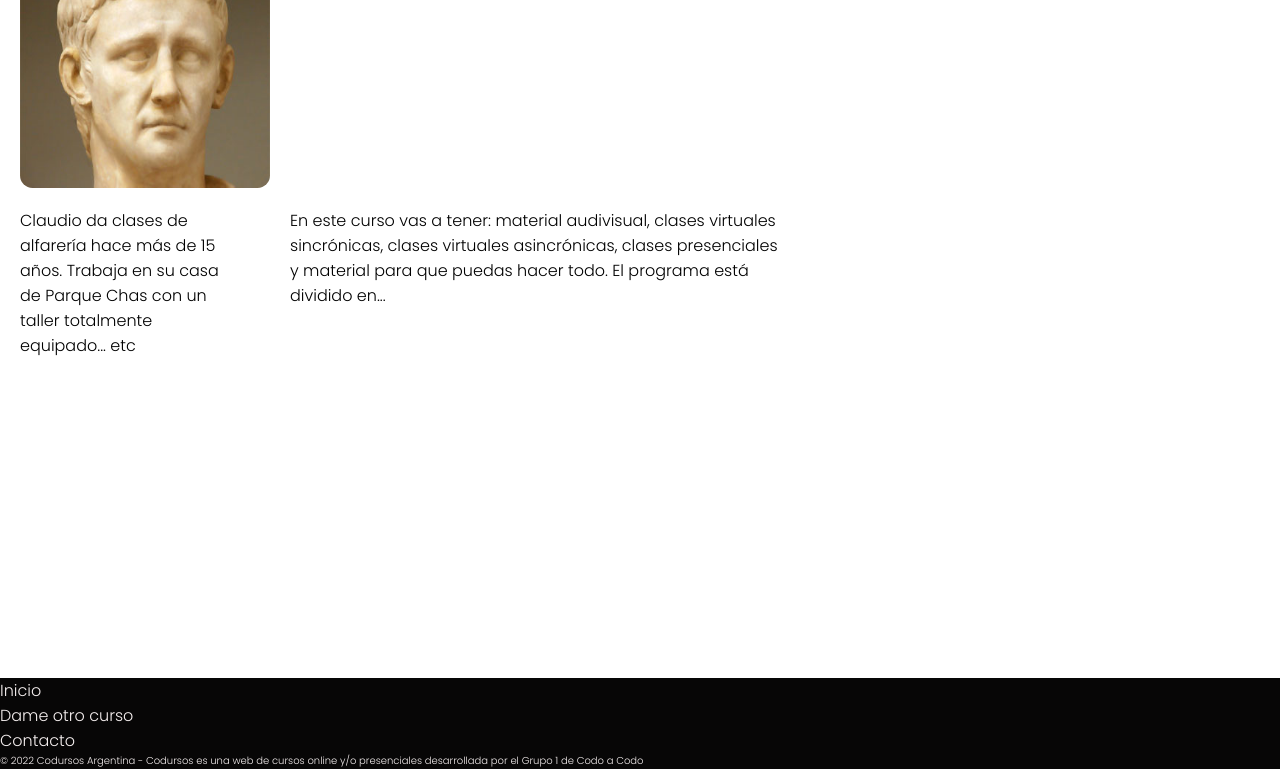
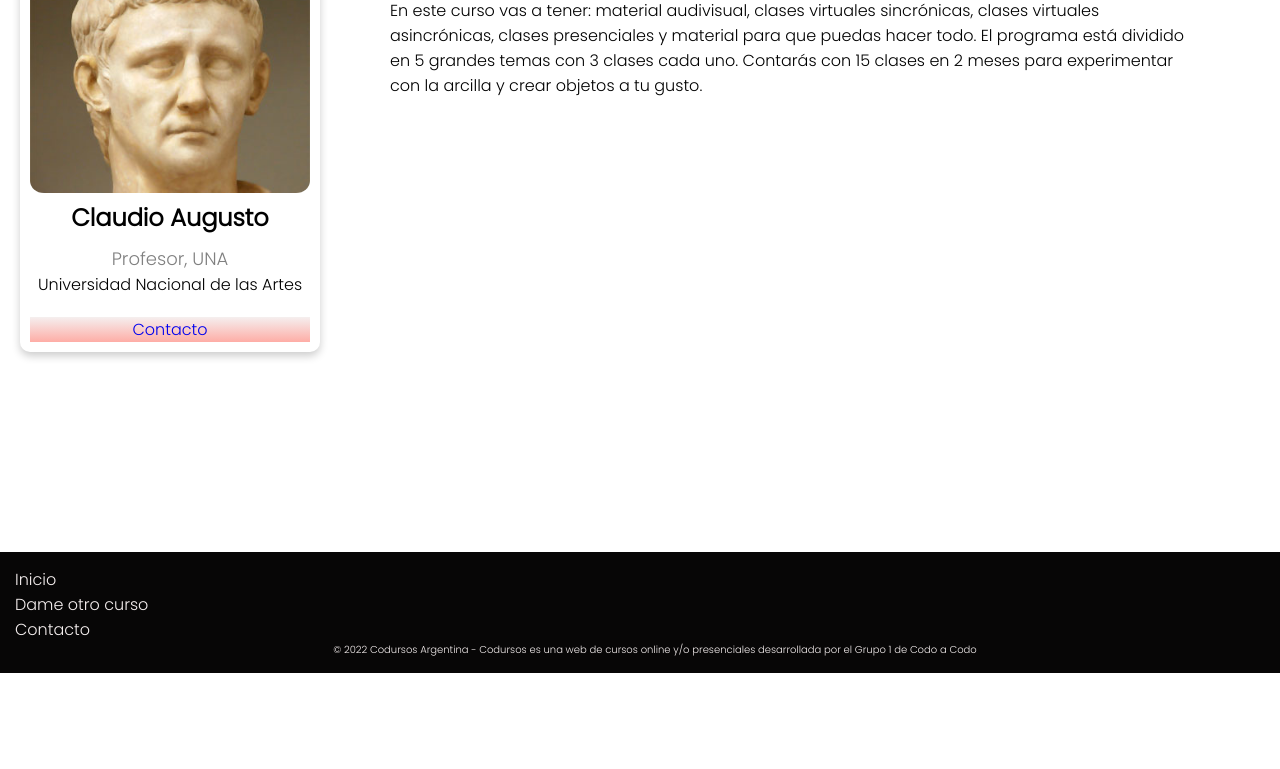
Before and after one commit to osvaemi/Proyecto---Grupo-1---Codo-a-Codo, a plain HTML site: page curso1.html in a window 1280 px wide. Shown: the part 350-1119 px from the top of the page. After the commit the page ends 1023 px from the top, so only its background shows below. Drawn offline with Linux system fonts and the light colour scheme.

Commit message:
Más cambios

```diff
--- a/curso1-estilo.css
+++ b/curso1-estilo.css
@@ -5,7 +5,7 @@
     box-sizing: content-box;
 }
 
-html{
+html {
     scroll-behavior: smooth;
 }
 
@@ -20,23 +20,27 @@ nav {
 
 .nav-links a {
     color: black;
+    font-size: 16px;
 }
 
 .logo {
     font-size: 25px;
     color: black;
 }
+
 /* NAVBAR MENU */
 .menu {
     display: flex;
     gap: 1em;
     font-size: 18px;
 }
+
 .menu li:hover {
     background-color: gray;
     border-radius: 5px;
     transition: 0.3s ease;
 }
+
 .menu li {
     padding: 5px 14px;
 }
@@ -55,42 +59,67 @@ header {
     padding-left: 15px;
 }
 
-img{
+img {
     border-radius: 5%;
 }
 
-.item-a{
+/* .item-a{
     grid-area: photo;
 }
 
 .item-b{
     grid-area: aside;
+} */
+
+.card {
+    grid-area: card;
+    padding: 10px;
+    border-radius: 10px;
+    box-shadow: 0 4px 8px 0 rgba(0, 0, 0, 0.2);
+    max-width: 300px;
+    margin: auto;
+    text-align: center;
 }
 
-.item-c{
+.title {
+    margin-top: 10px;
+    color: grey;
+    font-size: 18px;
+}
+
+#contacto-Claudio{
+    background-image: linear-gradient(to top, #feada6 0%, #f5efef 100%);
+    margin-top: 20px;
+    text-decoration: none;
+}
+
+.item-c {
     grid-area: title;
     font-size: xx-large;
 }
 
-.item-d{
+.item-d {
     grid-area: main;
 }
 
 .container {
     margin-left: 20px;
     margin-top: 20px;
+    margin-bottom: 200px;
     display: grid;
-    grid-template-columns: 200px 500px;
+    grid-template-columns: 300px 800px;
+    grid-template-rows: 50px;
     column-gap: 70px;
-    row-gap: 70px;
-    grid-template-rows: 200px 200px 200px;
+    row-gap: 10px;
     grid-template-areas:
-        "photo title"
-        "aside main"
-        "aside main";
+        "card title"
+        "card main"
+        "card main";
 }
 
-footer{
+footer {
+    display: flexbox;
+    padding: 15px;
     position: bottom;
     background-color: #070606;
     color: #f5efef;
@@ -99,4 +128,5 @@ footer{
 
 #copyright {
     font-size: x-small;
+    text-align: center;
 }
--- a/curso1.html
+++ b/curso1.html
@@ -9,6 +9,7 @@
     <link rel="preconnect" href="https://fonts.googleapis.com">
     <link rel="preconnect" href="https://fonts.gstatic.com" crossorigin>
     <link href="https://fonts.googleapis.com/css2?family=Poppins:wght@300&display=swap" rel="stylesheet">
+    <link rel="stylesheet" href="https://cdnjs.cloudflare.com/ajax/libs/font-awesome/4.7.0/css/font-awesome.min.css">
     <title>Curso 1</title>
 </head>
 
@@ -31,14 +32,22 @@
 
     <section>
         <div class="container">
-            <div class="item-a"><img src="img/claudio.jpeg" alt="Este es claudio" width="250px" height="250px"></div>
+            <!-- <div class="item-a"><img src="img/claudio.jpeg" alt="Este es claudio" width="250px" height="250px"></div>
             <div class="item-b">Claudio da clases de alfarería hace más de 15 años. Trabaja en su casa
                 de Parque Chas con un taller totalmente equipado... etc
+            </div> -->
+            <div class="card">
+                <img src="img/claudio.jpeg" alt="John" style="width:100%">
+                <h1>Claudio Augusto</h1>
+                <p class="title">Profesor, UNA</p>
+                <p>Universidad Nacional de las Artes</p>
+                <a style='text-decoration: none;' href="https://www.instagram.com"><p id="contacto-Claudio">Contacto</p></a>
             </div>
             <div class="item-c">De cero a experto con Claudio</div>
             <div class="item-d">En este curso vas a tener: material audivisual, clases virtuales sincrónicas,
                 clases virtuales asincrónicas, clases presenciales y material para que puedas hacer todo. El programa
-                está dividido en...
+                está dividido en 5 grandes temas con 3 clases cada uno. Contarás con 15 clases en 2 meses para experimentar con la arcilla
+                y crear objetos a tu gusto.
             </div>
         </div>
     </section>
@@ -52,7 +61,8 @@
             </ul>
         </div>
         <p id="copyright">
-                © 2022 Codursos Argentina - Codursos es una web de cursos online y/o presenciales desarrollada por el Grupo 1 de Codo a Codo
+            © 2022 Codursos Argentina - Codursos es una web de cursos online y/o presenciales desarrollada por el Grupo
+            1 de Codo a Codo
         </p>
         <div class="button-group">
 
```
Lines whose indentation alone changed are shown as unchanged.
